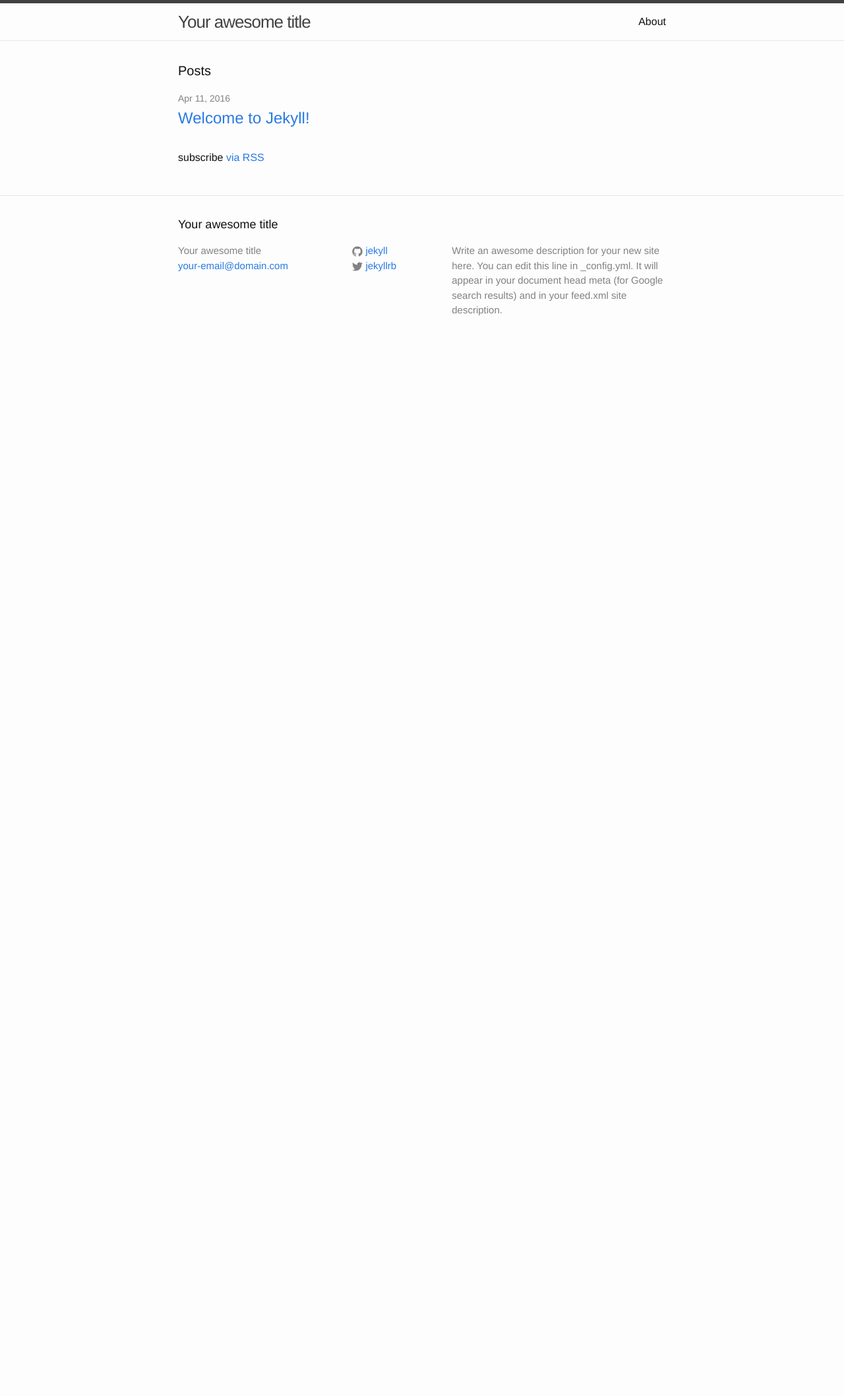
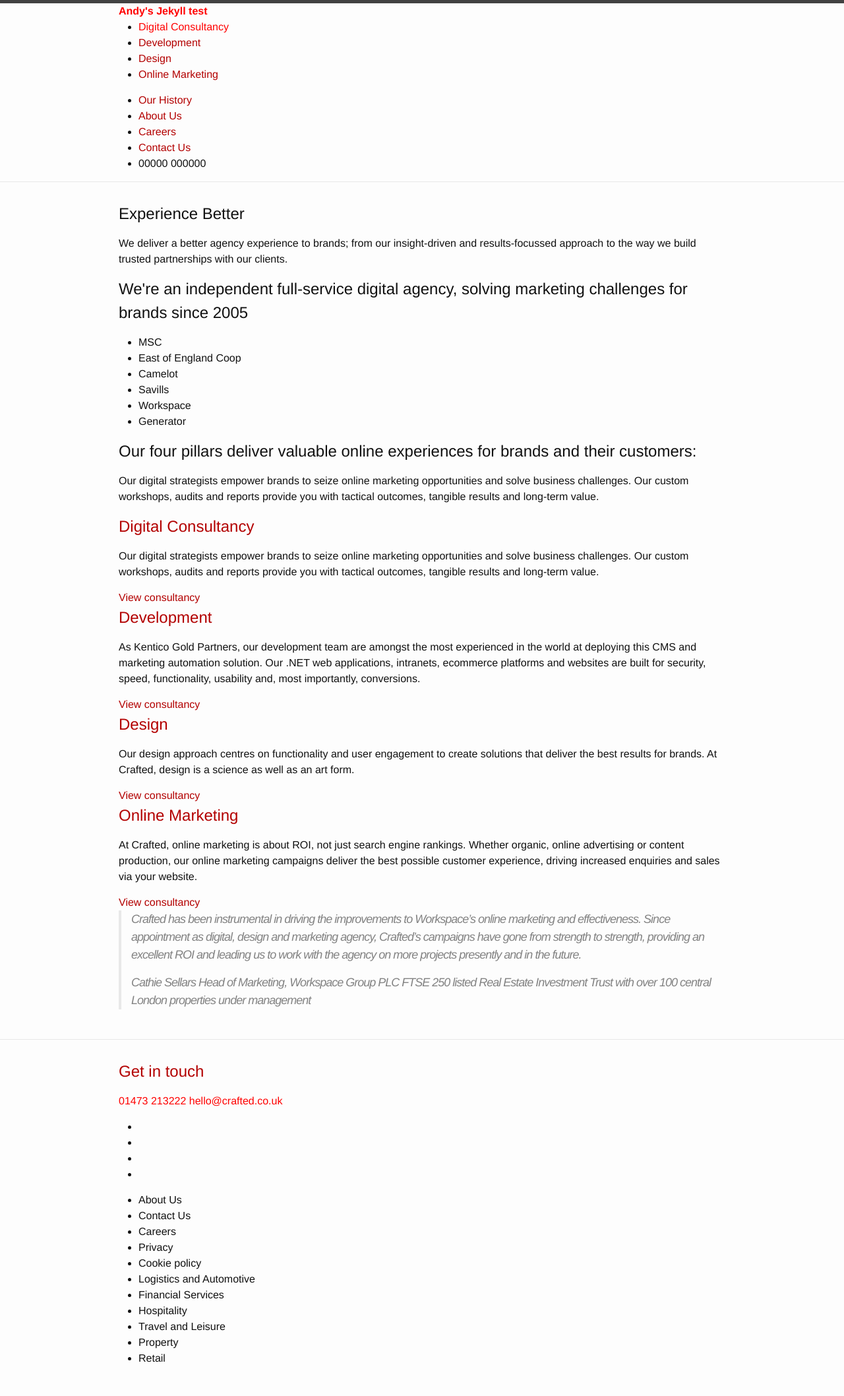
Before and after one commit to MadeByDroids/jekyll-cloudcanon, a Jekyll site: the page built from index.html, in a window 1280 px wide. Shown: the whole page at 66% size. Built offline with Jekyll 4.4.1, drawn with Linux system fonts in a browser that asks for light colours; before the commit the page ends 900 px from its top, so only the background shows below that.

Commit message:
changed some markup

```diff
--- a/_includes/footer.html
+++ b/_includes/footer.html
@@ -2,36 +2,36 @@
 
   <div class="wrapper">
 
-    <h2 class="footer-heading">{{ site.title }}</h2>
+    <footer>
 
-    <div class="footer-col-wrapper">
-      <div class="footer-col footer-col-1">
-        <ul class="contact-list">
-          <li>{{ site.title }}</li>
-          <li><a href="mailto:{{ site.email }}">{{ site.email }}</a></li>
-        </ul>
-      </div>
+<h2><a href="">Get in touch</a></h2>
+      <p class="contact">
+          <a href="/contact-us"><span>01473 213222</span></a>
+          <a href="/contact-us">hello@crafted.co.uk</a>
+      </p>
+      <ul class="social">
+  <li><a title="Share on LinkedIn (opens in new window)" class="no-underline" title="Find us on LinkedIn" href="https://www.linkedin.com/company/crafted-media" target="_blank"></a></li>
+  <li><a title="Share on Twitter (opens in new window)" class="no-underline" title="Find us on Twitter" href="https://twitter.com/craftedmedia" target="_blank"></a></li>
+  <li ><a title="Share on Facebook (opens in new window)" class="no-underline" title="Find us on Facebook" href="https://www.facebook.com/craftedmedia" target="_blank"></a></li>
+  <li id="ctl00_ctl00_ucFooter_ucSocialLinks_liYouTube"><a title="Share on YouTube (opens in new window)" class="no-underline" title="Find us on YouTube" href="https://www.youtube.com/channel/UCBhb9TEEZIeMuHQRbRudGFg" target="_blank"></a></li>
+</ul>
 
-      <div class="footer-col footer-col-2">
-        <ul class="social-media-list">
-          {% if site.github_username %}
-          <li>
-            {% include icon-github.html username=site.github_username %}
-          </li>
-          {% endif %}
 
-          {% if site.twitter_username %}
-          <li>
-            {% include icon-twitter.html username=site.twitter_username %}
-          </li>
-          {% endif %}
-        </ul>
-      </div>
+<ul>
+<li>About Us</li>
+<li>Contact Us</li>
+<li>Careers</li>
+<li>Privacy</li>
+<li>Cookie policy</li>
+<li>Logistics and Automotive</li>
+<li>Financial Services</li>
+<li>Hospitality</li>
+<li>Travel and Leisure</li>
+<li>Property</li>
+<li>Retail</li>
+</ul>
 
-      <div class="footer-col footer-col-3">
-        <p>{{ site.description }}</p>
-      </div>
-    </div>
+  </footer>
 
   </div>
 
--- a/_includes/header.html
+++ b/_includes/header.html
@@ -2,25 +2,25 @@
 
   <div class="wrapper">
 
-    <a class="site-title" href="{{ site.baseurl }}/">{{ site.title }}</a>
+    <strong><a href="{{site.baseurl}}/index.htm">Andy's Jekyll test</a></strong>
+    <nav>
+  <ul>
+  <li><a href="{{site.baseurl}}/digital-consultancy.htm">Digital Consultancy</a></li>
+  <li><a href="">Development</a></li>
+  <li><a href="">Design</a></li>
+  <li><a href="">Online Marketing</a></li>
+  </ul>
+    </nav>
 
-    <nav class="site-nav">
-      <a href="#" class="menu-icon">
-        <svg viewBox="0 0 18 15">
-          <path fill="#424242" d="M18,1.484c0,0.82-0.665,1.484-1.484,1.484H1.484C0.665,2.969,0,2.304,0,1.484l0,0C0,0.665,0.665,0,1.484,0 h15.031C17.335,0,18,0.665,18,1.484L18,1.484z"/>
-          <path fill="#424242" d="M18,7.516C18,8.335,17.335,9,16.516,9H1.484C0.665,9,0,8.335,0,7.516l0,0c0-0.82,0.665-1.484,1.484-1.484 h15.031C17.335,6.031,18,6.696,18,7.516L18,7.516z"/>
-          <path fill="#424242" d="M18,13.516C18,14.335,17.335,15,16.516,15H1.484C0.665,15,0,14.335,0,13.516l0,0 c0-0.82,0.665-1.484,1.484-1.484h15.031C17.335,12.031,18,12.696,18,13.516L18,13.516z"/>
-        </svg>
-      </a>
-
-      <div class="trigger">
-        {% for my_page in site.pages %}
-          {% if my_page.title %}
-          <a class="page-link" href="{{ my_page.url | prepend: site.baseurl }}">{{ my_page.title }}</a>
-          {% endif %}
-        {% endfor %}
-      </div>
-    </nav>
+    <div>
+  <ul>
+    <li><a href="">Our History</a></li>
+    <li><a href="">About Us</a></li>
+    <li><a href="">Careers</a></li>
+    <li><a href="">Contact Us</a></li>
+    <li>00000 000000</li>
+  </ul>
+    </div>
 
   </div>
 
--- a/css/main.scss
+++ b/css/main.scss
@@ -16,14 +16,14 @@ $spacing-unit:     30px;
 
 $text-color:       #111;
 $background-color: #fdfdfd;
-$brand-color:      #2a7ae2;
+$brand-color:      #ff0000;
 
 $grey-color:       #828282;
 $grey-color-light: lighten($grey-color, 40%);
 $grey-color-dark:  darken($grey-color, 25%);
 
 // Width of the content area
-$content-width:    800px;
+$content-width:    980px;
 
 $on-palm:          600px;
 $on-laptop:        800px;
--- a/index.html
+++ b/index.html
@@ -2,22 +2,50 @@
 layout: default
 ---
 
-<div class="home">
+<section>
+<h1>Experience Better</h1>
+ <p class="home">We deliver a better agency experience to brands; from our insight-driven and results-focussed approach to the way we build trusted partnerships with our clients.</p>
+</section>
 
-  <h1 class="page-heading">Posts</h1>
+<section>
+ <h1>We're an independent full-service digital agency, solving marketing challenges for brands since 2005</h1>
+<ul>
+    <li>MSC</li>
+    <li>East of England Coop</li>
+    <li>Camelot</li>
+    <li>Savills</li>
+    <li>Workspace</li>
+    <li>Generator</li>
+</ul>
+</section>
 
-  <ul class="post-list">
-    {% for post in site.posts %}
-      <li>
-        <span class="post-meta">{{ post.date | date: "%b %-d, %Y" }}</span>
+<section>
+<h1>Our four pillars deliver valuable online experiences for brands and their customers:</h1>
 
-        <h2>
-          <a class="post-link" href="{{ post.url | prepend: site.baseurl }}">{{ post.title }}</a>
-        </h2>
-      </li>
-    {% endfor %}
-  </ul>
+<p>Our digital strategists empower brands to seize online marketing opportunities and solve business challenges. Our custom workshops, audits and reports provide you with tactical outcomes, tangible results and long-term value.
+</p>
 
-  <p class="rss-subscribe">subscribe <a href="{{ "/feed.xml" | prepend: site.baseurl }}">via RSS</a></p>
+<h2><a href="">Digital Consultancy</a></h2>
+<p>Our digital strategists empower brands to seize online marketing opportunities and solve business challenges. Our custom workshops, audits and reports provide you with tactical outcomes, tangible results and long-term value.</p>
+<a href="">View consultancy</a>
 
-</div>
+<h2><a href="">Development</a></h2>
+<p>As Kentico Gold Partners, our development team are amongst the most experienced in the world at deploying this CMS and marketing automation solution. Our .NET web applications, intranets, ecommerce platforms and websites are built for security, speed, functionality, usability and, most importantly, conversions.</p>
+<a href="">View consultancy</a>
+
+<h2><a href="">Design</a></h2>
+<p>Our design approach centres on functionality and user engagement to create solutions that deliver the best results for brands. At Crafted, design is a science as well as an art form.</p>
+<a href="">View consultancy</a>
+
+<h2><a href="">Online Marketing</a></h2>
+<p>At Crafted, online marketing is about ROI, not just search engine rankings. Whether organic, online advertising or content production, our online marketing campaigns deliver the best possible customer experience, driving increased enquiries and sales via your website.</p>
+<a href="">View consultancy</a>
+</section>
+
+<section>
+<blockquote>
+<p>Crafted has been instrumental in driving the improvements to Workspace’s online marketing and effectiveness. Since appointment as digital, design and marketing agency, Crafted’s campaigns have gone from strength to strength, providing an excellent ROI and leading us to work with the agency on more projects presently and in the future.</p>
+<footer>Cathie Sellars
+Head of Marketing, Workspace Group PLC
+FTSE 250 listed Real Estate Investment Trust with over 100 central London properties under management</footer></blockquote>
+</section>
```
Also changed, not shown: 5 other files.
